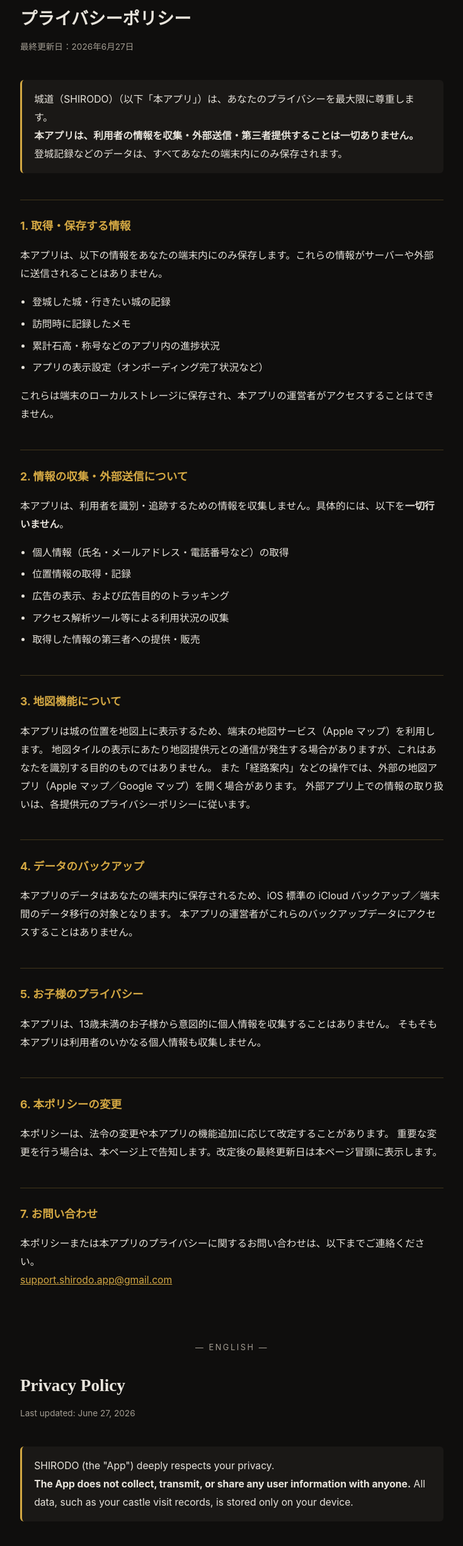
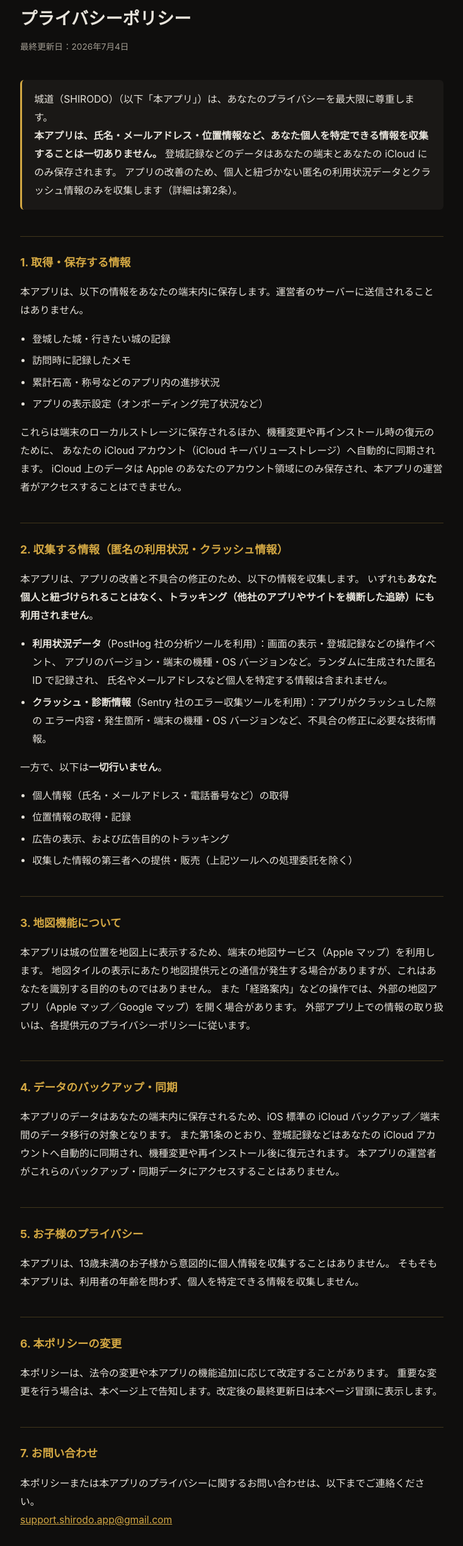
Before and after one commit to katsuhikosakata29-max/shirodo-privacy, a plain HTML site: page index.html in a window 1280 px wide. Shown: the part 79-2534 px from the top of the page at 63% size, without its empty margins (272-1007 px from the left). Drawn offline with Linux system fonts and the light colour scheme.

Commit message:
docs: v1.1に合わせてポリシー改訂 — 匿名分析(PostHog)・クラッシュ収集(Sentry)・iCloud同期を明記
Co-Authored-By: Claude Fable 5 <noreply@anthropic.com>

```diff
--- a/index.html
+++ b/index.html
@@ -75,32 +75,43 @@
 
   <p class="brand">城道（SHIRODO）</p>
   <h1>プライバシーポリシー</h1>
-  <p class="meta">最終更新日：2026年6月27日</p>
+  <p class="meta">最終更新日：2026年7月4日</p>
 
   <p class="lead">
     城道（SHIRODO）（以下「本アプリ」）は、あなたのプライバシーを最大限に尊重します。<br>
-    <strong>本アプリは、利用者の情報を収集・外部送信・第三者提供することは一切ありません。</strong>
-    登城記録などのデータは、すべてあなたの端末内にのみ保存されます。
+    <strong>本アプリは、氏名・メールアドレス・位置情報など、あなた個人を特定できる情報を収集することは一切ありません。</strong>
+    登城記録などのデータはあなたの端末とあなたの iCloud にのみ保存されます。
+    アプリの改善のため、個人と紐づかない匿名の利用状況データとクラッシュ情報のみを収集します（詳細は第2条）。
   </p>
 
   <h2>1. 取得・保存する情報</h2>
-  <p>本アプリは、以下の情報をあなたの端末内にのみ保存します。これらの情報がサーバーや外部に送信されることはありません。</p>
+  <p>本アプリは、以下の情報をあなたの端末内に保存します。運営者のサーバーに送信されることはありません。</p>
   <ul>
     <li>登城した城・行きたい城の記録</li>
     <li>訪問時に記録したメモ</li>
     <li>累計石高・称号などのアプリ内の進捗状況</li>
     <li>アプリの表示設定（オンボーディング完了状況など）</li>
   </ul>
-  <p>これらは端末のローカルストレージに保存され、本アプリの運営者がアクセスすることはできません。</p>
+  <p>これらは端末のローカルストレージに保存されるほか、機種変更や再インストール時の復元のために、
+  あなたの iCloud アカウント（iCloud キーバリューストレージ）へ自動的に同期されます。
+  iCloud 上のデータは Apple のあなたのアカウント領域にのみ保存され、本アプリの運営者がアクセスすることはできません。</p>
 
-  <h2>2. 情報の収集・外部送信について</h2>
-  <p>本アプリは、利用者を識別・追跡するための情報を収集しません。具体的には、以下を<strong>一切行いません</strong>。</p>
+  <h2>2. 収集する情報（匿名の利用状況・クラッシュ情報）</h2>
+  <p>本アプリは、アプリの改善と不具合の修正のため、以下の情報を収集します。
+  いずれも<strong>あなた個人と紐づけられることはなく、トラッキング（他社のアプリやサイトを横断した追跡）にも利用されません</strong>。</p>
+  <ul>
+    <li><strong>利用状況データ</strong>（PostHog 社の分析ツールを利用）：画面の表示・登城記録などの操作イベント、
+    アプリのバージョン・端末の機種・OS バージョンなど。ランダムに生成された匿名 ID で記録され、
+    氏名やメールアドレスなど個人を特定する情報は含まれません。</li>
+    <li><strong>クラッシュ・診断情報</strong>（Sentry 社のエラー収集ツールを利用）：アプリがクラッシュした際の
+    エラー内容・発生箇所・端末の機種・OS バージョンなど、不具合の修正に必要な技術情報。</li>
+  </ul>
+  <p>一方で、以下は<strong>一切行いません</strong>。</p>
   <ul>
     <li>個人情報（氏名・メールアドレス・電話番号など）の取得</li>
     <li>位置情報の取得・記録</li>
     <li>広告の表示、および広告目的のトラッキング</li>
-    <li>アクセス解析ツール等による利用状況の収集</li>
-    <li>取得した情報の第三者への提供・販売</li>
+    <li>収集した情報の第三者への提供・販売（上記ツールへの処理委託を除く）</li>
   </ul>
 
   <h2>3. 地図機能について</h2>
@@ -109,13 +120,14 @@
   また「経路案内」などの操作では、外部の地図アプリ（Apple マップ／Google マップ）を開く場合があります。
   外部アプリ上での情報の取り扱いは、各提供元のプライバシーポリシーに従います。</p>
 
-  <h2>4. データのバックアップ</h2>
+  <h2>4. データのバックアップ・同期</h2>
   <p>本アプリのデータはあなたの端末内に保存されるため、iOS 標準の iCloud バックアップ／端末間のデータ移行の対象となります。
-  本アプリの運営者がこれらのバックアップデータにアクセスすることはありません。</p>
+  また第1条のとおり、登城記録などはあなたの iCloud アカウントへ自動的に同期され、機種変更や再インストール後に復元されます。
+  本アプリの運営者がこれらのバックアップ・同期データにアクセスすることはありません。</p>
 
   <h2>5. お子様のプライバシー</h2>
   <p>本アプリは、13歳未満のお子様から意図的に個人情報を収集することはありません。
-  そもそも本アプリは利用者のいかなる個人情報も収集しません。</p>
+  そもそも本アプリは、利用者の年齢を問わず、個人を特定できる情報を収集しません。</p>
 
   <h2>6. 本ポリシーの変更</h2>
   <p>本ポリシーは、法令の変更や本アプリの機能追加に応じて改定することがあります。
@@ -128,42 +140,53 @@
   <p class="lang-divider">— ENGLISH —</p>
 
   <h1 style="margin-top:1.5rem;">Privacy Policy</h1>
-  <p class="meta">Last updated: June 27, 2026</p>
+  <p class="meta">Last updated: July 4, 2026</p>
 
   <p class="lead">
     SHIRODO (the "App") deeply respects your privacy.<br>
-    <strong>The App does not collect, transmit, or share any user information with anyone.</strong>
-    All data, such as your castle visit records, is stored only on your device.
+    <strong>The App never collects information that can personally identify you, such as your name, email address, or location.</strong>
+    Your data, such as castle visit records, is stored only on your device and in your own iCloud.
+    To improve the App, we collect only anonymous usage data and crash reports that are not linked to you (see Section 2).
   </p>
 
   <h2>1. Information Stored</h2>
-  <p>The App stores the following information solely on your device. This information is never sent to any server or external party:</p>
+  <p>The App stores the following information on your device. It is never sent to any server operated by the developer:</p>
   <ul>
     <li>Records of castles you have visited and castles you wish to visit</li>
     <li>Notes you record during your visits</li>
     <li>In-app progress such as your accumulated "koku" and titles</li>
     <li>App display settings (e.g. onboarding completion status)</li>
   </ul>
-  <p>This data is kept in your device's local storage and cannot be accessed by the App's developer.</p>
+  <p>This data is kept in your device's local storage and is also automatically synced to your own iCloud account
+  (iCloud key-value storage) so it can be restored when you switch devices or reinstall the App.
+  Data in iCloud is stored only in your Apple account and cannot be accessed by the App's developer.</p>
 
-  <h2>2. Data Collection and Transmission</h2>
-  <p>The App does not collect any information used to identify or track you. Specifically, the App does <strong>none</strong> of the following:</p>
+  <h2>2. Information We Collect (Anonymous Usage and Crash Data)</h2>
+  <p>To improve the App and fix defects, the App collects the following information.
+  <strong>None of it is linked to your identity, and none of it is used for tracking</strong> (following you across other companies' apps or websites):</p>
+  <ul>
+    <li><strong>Usage data</strong> (via PostHog, an analytics service): interaction events such as screen views and
+    visit-record actions, plus the app version, device model, and OS version. Events are recorded under a randomly
+    generated anonymous ID and contain no personally identifying information such as your name or email address.</li>
+    <li><strong>Crash and diagnostic data</strong> (via Sentry, an error-monitoring service): technical information
+    needed to fix defects when the App crashes, such as the error details, where it occurred, device model, and OS version.</li>
+  </ul>
+  <p>The App does <strong>none</strong> of the following:</p>
   <ul>
     <li>Collecting personal information (name, email address, phone number, etc.)</li>
     <li>Collecting or recording location data</li>
     <li>Displaying advertisements or tracking for advertising purposes</li>
-    <li>Collecting usage data through analytics tools</li>
-    <li>Providing or selling any information to third parties</li>
+    <li>Providing or selling collected information to third parties (other than processing by the services above)</li>
   </ul>
 
   <h2>3. Maps</h2>
   <p>The App uses your device's map service (Apple Maps) to display castle locations. Communication with the map provider may occur to render map tiles, but this is not for the purpose of identifying you. Actions such as "directions" may open an external maps app (Apple Maps / Google Maps); information handling within those apps follows each provider's own privacy policy.</p>
 
-  <h2>4. Data Backup</h2>
-  <p>Because the App's data is stored on your device, it is included in standard iOS iCloud backups and device-to-device transfers. The App's developer cannot access this backup data.</p>
+  <h2>4. Data Backup and Sync</h2>
+  <p>Because the App's data is stored on your device, it is included in standard iOS iCloud backups and device-to-device transfers. As described in Section 1, your records are also automatically synced to your own iCloud account and restored after a device change or reinstall. The App's developer cannot access this backup or sync data.</p>
 
   <h2>5. Children's Privacy</h2>
-  <p>The App does not knowingly collect personal information from children under 13. In fact, the App does not collect any personal information from any user.</p>
+  <p>The App does not knowingly collect personal information from children under 13. In fact, the App does not collect personally identifying information from any user, regardless of age.</p>
 
   <h2>6. Changes to This Policy</h2>
   <p>This policy may be revised in response to legal changes or new App features. Significant changes will be announced on this page, and the "Last updated" date above will be revised accordingly.</p>
```
